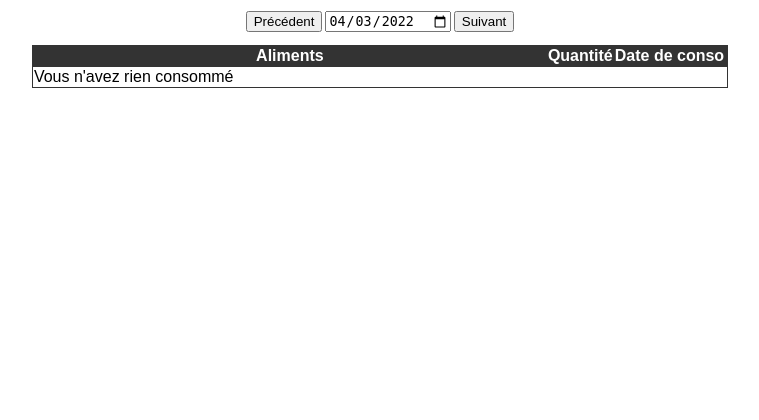
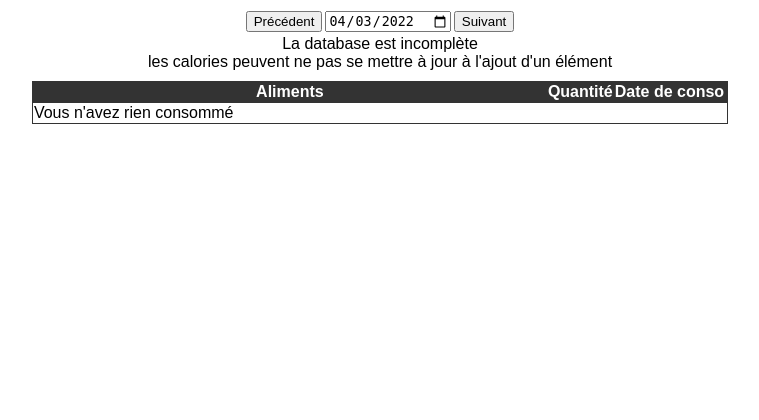
Before and after one commit to Guillaume-FAURE/iMangerMieux, a PHP site: page /frontend/journal.html in a window 1280 px wide. Shown: the top 420 px of the page, without its empty margins (260-1019 px from the left). Run offline with PHP 8.4, Linux system fonts and the light colour scheme; data that the repository does not hold is empty; some libraries are stand-ins or nearby versions.

Commit message:
finish journal

```diff
--- a/frontend/journal.css
+++ b/frontend/journal.css
@@ -41,3 +41,10 @@ thead {
     margin: 10px;
     display: none;
 }
+#incompleteText {
+    margin: 0;
+    display: flex;
+    justify-content: center;
+    text-align: center;
+    flex-direction: column;
+}
--- a/frontend/journal.html
+++ b/frontend/journal.html
@@ -17,8 +17,10 @@
       <input type="date" id="inputDate"></input>
       <button id="up">Suivant</button>
     </div>
-    <div id="goal">
-      <div id="emptyValue"></div>
+    <div id="goal"></div>
+    <div id="incompleteText">
+      <p style="margin: 0;">La database est incomplète </p>
+      <p style="margin: 0;">les calories peuvent ne pas se mettre à jour à l'ajout d'un élément</p>
     </div>
    <div id="tableWrapper">
       <table class="table">
--- a/frontend/journal.js
+++ b/frontend/journal.js
@@ -16,10 +16,10 @@ function day(strDate) {
 }
 
 function getBeginningOfTheWeek(strDate) {
-    const date = new Date(strDate);
-    var day = date.getDay();
-    var diff = date.getDate() - day + (day == 0 ? -6 : 1); // adjust when day is sunday
-    return dateToString(new Date(date.setDate(diff)));
+    const dateTmp = new Date(strDate);
+    let day = dateTmp.getDay();
+    let diff = dateTmp.getDate() - day + (day == 0 ? -6 : 1); // adjust when day is sunday
+    return dateToString(new Date(dateTmp.setDate(diff)));
 }
 
 let listWeek = new Array();
@@ -29,7 +29,6 @@ function getKcal(date) {
     const parsedDate = new Date(dateStart);
     parsedDate.setDate(parsedDate.getDate() + 6);
     const dateEnd = dateToString(parsedDate);
-    console.log(dateStart, dateEnd);
     $.ajax({
         method: "POST",
         url: "../backend/food.php",
@@ -43,7 +42,6 @@ function getKcal(date) {
         if (data === "error") {
         } else {
             result = JSON.parse(data);
-            console.log(result[0].sum);
             displayGoal(result[0].sum);
         }
     });
@@ -59,12 +57,10 @@ function displayGoal(kcal) {
         },
     }).done(function (data) {
         if (data === "error") {
-            console.log(data);
         } else {
             let response = JSON.parse(data);
             const goal = document.getElementById("goal");
             let rest = parseInt(response[0].energy) - parseInt(kcal);
-            console.log(response[0].energy, kcal, rest);
             goal.innerHTML = `objectif : ${response[0].energy} - consommation : ${kcal} = ${rest}kcal`;
         }
     });
@@ -74,7 +70,17 @@ $("#inputDate").val(today());
 
 //Function which convert date to string
 function dateToString(date) {
-    return date.toISOString().substring(0, 10);
+    let year = date.getFullYear();
+    let month = date.getMonth() + 1;
+    let day = date.getDate();
+    if (month < 10) {
+        month = "0" + month;
+    }
+    if (day < 10) {
+        day = "0" + day;
+    }
+
+    return year + "-" + month + "-" + day;
 }
 
 //Function which returns today's date
@@ -130,8 +136,9 @@ $(document).ready(() => {
     upArrow.addEventListener("click", () => {
         const parsedDate = new Date(date);
         parsedDate.setDate(parsedDate.getDate() + 1);
+        console.log(parsedDate);
+        console.log(dateToString(parsedDate));
         date = dateToString(parsedDate);
-
         listEaten(date);
         $("#inputDate").val(date);
     });
@@ -140,7 +147,6 @@ $(document).ready(() => {
     downArrow.addEventListener("click", () => {
         const parsedDate = new Date(date);
         parsedDate.setDate(parsedDate.getDate() - 1);
-
         date = dateToString(parsedDate);
         listEaten(date);
         $("#inputDate").val(date);
```
